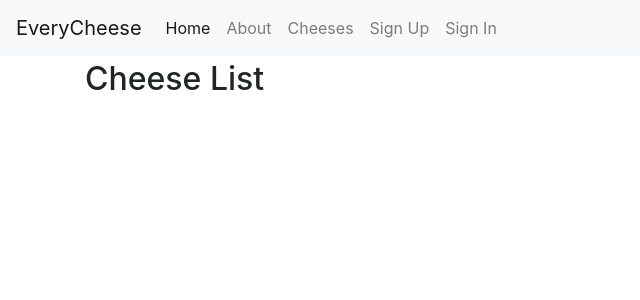
After one commit to yosefbrowncode/everycheese, a Django app: page /cheeses/ in a window 1280 px wide. The commit adds this page. Shown: the top 300 px of the page, without its empty margins (0-640 px from the left). Run offline with Django 3.2, Linux system fonts and the light colour scheme; data that the repository does not hold is empty; some libraries are stand-ins or nearby versions.

Commit message:
Implement cheeses list page and navbar link

```diff
--- a/config/urls.py
+++ b/config/urls.py
@@ -25,6 +25,9 @@ urlpatterns = [
     ),
     path("accounts/", include("allauth.urls")),
     # Your stuff: custom urls includes go here
+    path(
+        'cheeses/',include('everycheese.cheeses.urls',namespace='cheeses'),
+    ),
 ] + static(settings.MEDIA_URL, document_root=settings.MEDIA_ROOT)
 
 if settings.DEBUG:
--- /dev/null
+++ b/everycheese/cheeses/urls.py
@@ -0,0 +1,12 @@
+from django.urls import path
+from . import views
+
+
+app_name = "cheeses"
+urlpatterns = [
+    path(
+         route='',
+         view=views.CheeseListView.as_view(),
+         name='list'
+    ),
+]
--- a/everycheese/cheeses/views.py
+++ b/everycheese/cheeses/views.py
@@ -1,3 +1,8 @@
-from django.shortcuts import render
+from django.views.generic import ListView, DetailView
 
-# Create your views here.
+from .models import Cheese
+
+
+
+class CheeseListView(ListView):
+    model = Cheese
--- a/everycheese/templates/base.html
+++ b/everycheese/templates/base.html
@@ -44,6 +44,9 @@
             <li class="nav-item">
               <a class="nav-link" href="{% url 'about' %}">About</a>
             </li>
+            <li class="nav-item">
+              <a class="nav-link" href="{% url 'cheeses:list' %}">Cheeses</a>
+              </li>
             {% if request.user.is_authenticated %}
               <li class="nav-item">
                 {# URL provided by django-allauth/account/urls.py #}
--- /dev/null
+++ b/everycheese/templates/cheeses/cheese_list.html
@@ -0,0 +1,13 @@
+{% extends 'base.html' %}
+
+{% block title %} Cheese List {% endblock title %}
+
+{% block content %}
+    <h2>Cheese List</h2>
+
+    <ul>
+        {% for cheese in cheese_list %}
+            <li><a href="#TODO">{{ cheese.name }}</a></li>
+        {% endfor %}
+    </ul>
+{% endblock content %}
```
